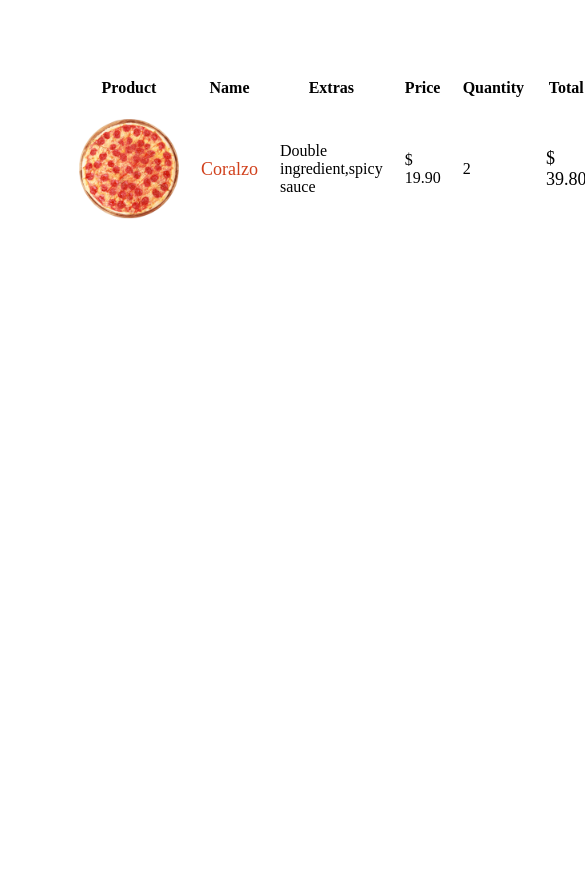
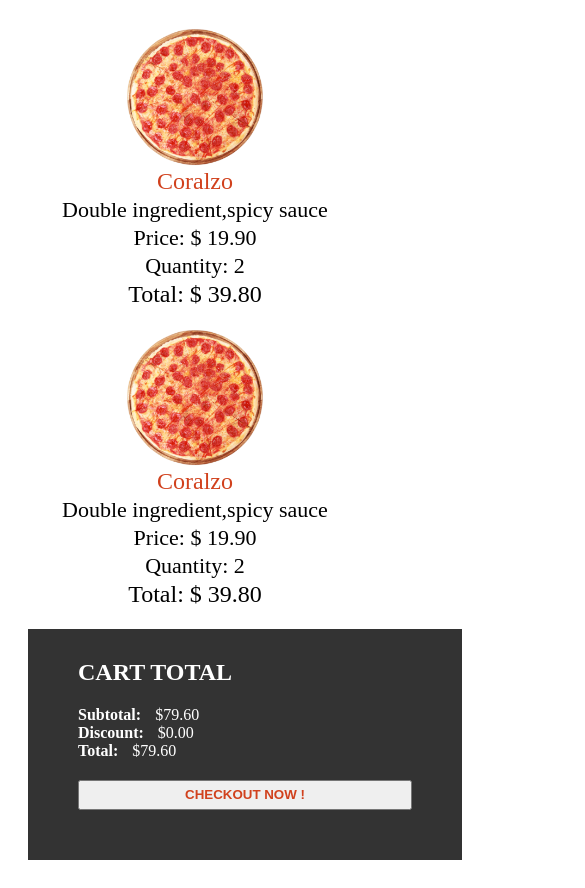
Before and after one commit to johnsistem/restaurant, a Next.js app: page /cart in a window 390 px wide. Shown: the top 888 px of the page, 585 px wide, since content can reach past the window. Before the commit the page ends 844 px from the top, so only its background shows below. Built offline with nearby package versions, Linux system fonts and the light colour scheme.

Commit message:
Final UI
Final UI

```diff
--- a/pages/cart.jsx
+++ b/pages/cart.jsx
@@ -7,7 +7,7 @@
 		<div className={styles.container}>
 			<div className={styles.left}>
 				<table className={styles.table}>
-               <tr>
+					<tr className={styles.trTitle}>
 						<th>Product</th>
 						<th>Name</th>
 						<th>Extras</th>
@@ -15,12 +15,15 @@
 						<th>Quantity</th>
 						<th>Total</th>
 					</tr>
-               <tr>
+					<tr className={styles.tr}>
 						<td>
-                     <div className={styles.imgContainer}  >
-                        <Image src="/img/pizza.png"
+							<div className={styles.imgContainer}>
+								<Image
+									src="/img/pizza.png"
 									objectFit="cover"
-                           layout="fill" alt=""/>
+									layout="fill"
+									alt=""
+								/>
 							</div>
 						</td>
 						<td>
@@ -32,19 +35,42 @@
 							</span>
 						</td>
 						<td>
-                     <span className={styles.price}>
-                        $ 19.90
+							<span className={styles.price}>$ 19.90</span>
+						</td>
+						<td>
+							<span className={styles.quantity}>2</span>
+						</td>
+						<td>
+							<span className={styles.total}>$ 39.80</span>
+						</td>
+					</tr>
+					<tr className={styles.tr}>
+						<td>
+							<div className={styles.imgContainer}>
+								<Image
+									src="/img/pizza.png"
+									objectFit="cover"
+									layout="fill"
+									alt=""
+								/>
+							</div>
+						</td>
+						<td>
+							<span className={styles.name}>Coralzo</span>
+						</td>
+						<td>
+							<span className={styles.extras}>
+								Double ingredient,spicy sauce
 							</span>
 						</td>
 						<td>
-                     <span className={styles.quantity}>
-                        2
-                     </span>
+							<span className={styles.price}>$ 19.90</span>
 						</td>
 						<td>
-                     <span className={styles.total}>
-                      $ 39.80
-                     </span>
+							<span className={styles.quantity}>2</span>
+						</td>
+						<td>
+							<span className={styles.total}>$ 39.80</span>
 						</td>
 					</tr>
 				</table>
@@ -64,9 +90,8 @@
 					<button className={styles.button}>CHECKOUT NOW !</button>
 				</div>
 			</div>
-
 		</div>
-   )
+	);
 }
 
 export default cart;
--- a/styles/Cart.module.css
+++ b/styles/Cart.module.css
@@ -58,3 +58,63 @@
    cursor: pointer;
    margin-top: 20px;
 }
+
+/* MOVIL */
+@media screen and (max-width: 480px) {
+
+   .container{
+      flex-direction: column;
+      padding: 20px;
+   }
+
+   .table{
+      display: flex;
+      flex-direction: column;
+      justify-content: center;
+      align-items: center;
+
+   }
+
+   .trTitle{
+      display: none;
+   }
+
+   .tr{
+      display: flex;
+      flex-direction: column;
+      justify-content: center;
+      align-items: center;
+      margin-bottom: 20px;
+   }
+
+   .imgContainer{
+      width: 35vw;
+      height: 35vw;
+   }
+   .name,.total{
+      font-size: 24px;
+   }
+
+   .extras,.price,.quantity{
+      font-size: 22px;
+   }
+
+   .price::before{
+      content: "Price: ";
+      font-weight: 500;
+   }
+   .quantity::before{
+      content: "Quantity: ";
+      font-weight: 500;
+   }
+   .total::before{
+      content: "Total: ";
+      font-weight: 500;
+   }
+
+   .wrapper{
+      width: 100%;
+
+   }
+
+}
--- a/styles/Footer.module.css
+++ b/styles/Footer.module.css
@@ -39,8 +39,22 @@
 
 @media screen and (max-width:480px) {
 
-.container{
-  display: flex;
-  flex-direction: column;
+  .container{
+    height: auto;
+    text-align: center;
+  }
+
+  .item:first-child{
+    display: none;
+  }
+
+  .item{
+    flex-direction: column;
+  }
+  .title{
+    font-size: 30px;
+  }
+  .text{
+    font-size: 20px;
+  }
 }
-}
--- a/styles/Orders.module.css
+++ b/styles/Orders.module.css
@@ -80,3 +80,56 @@
 	margin-top: 20px;
 	cursor: not-allowed;
 }
+
+/* MOVIL */
+@media screen and (max-width: 480px) {
+
+	.container{
+		flex-direction: column;
+	}
+
+	.trTitle{
+		display: none;
+	}
+
+	.tr{
+		display: flex;
+		flex-direction: column;
+		align-items: center;
+		justify-content: center;
+		font-size: 20px;
+	}
+
+	.id::before{
+		content: "Order Id: ";
+		font-weight: 500;
+	}
+	.name::before{
+		content: "Customer: ";
+		font-weight: 500;
+	}
+	.address::before{
+		content: "Address: ";
+		font-weight: 500;
+	}
+	.total::before{
+		content: "Total: ";
+		font-weight: 500;
+	}
+
+	.row:last-child{
+		width: 100%;
+		flex-direction: column;
+		align-items: center;
+		justify-content: center;
+	}
+
+	.done,.undone,.inProgress{
+		margin-bottom: 20px;
+	}
+
+	.wrapper{
+		width: 100%;
+	}
+
+}
--- a/styles/Product.module.css
+++ b/styles/Product.module.css
@@ -98,3 +98,47 @@
 	font-weight: 500;
 	cursor: pointer;
 }
+
+@media screen and (max-width: 480px) {
+	.container {
+		height: auto;
+		text-align: center;
+		flex-direction: column;
+		margin-top: 20px;
+	}
+
+	.imgContainer {
+		width: 70vw;
+		height: 70vw;
+	}
+
+	.title{
+		margin: 5px;
+	}
+
+	.sizes{
+		width: 100%;
+	padding: 0px 20px;
+
+	}
+
+	.ingredients{
+		flex-direction: column;
+	}
+
+	.option{
+		margin: 10px;
+		font-size: 18px;
+	}
+
+	.checkbox{
+	 width: 25px;
+	 height: 25px;
+	}
+
+	.quantiy,
+	.button{
+		height: 50px;
+		padding: 10px 20px;
+	}
+}
```
Also changed, not shown: pages/orders/[id].jsx (+36 -7 lines). Lines whose indentation alone changed are shown as unchanged.
